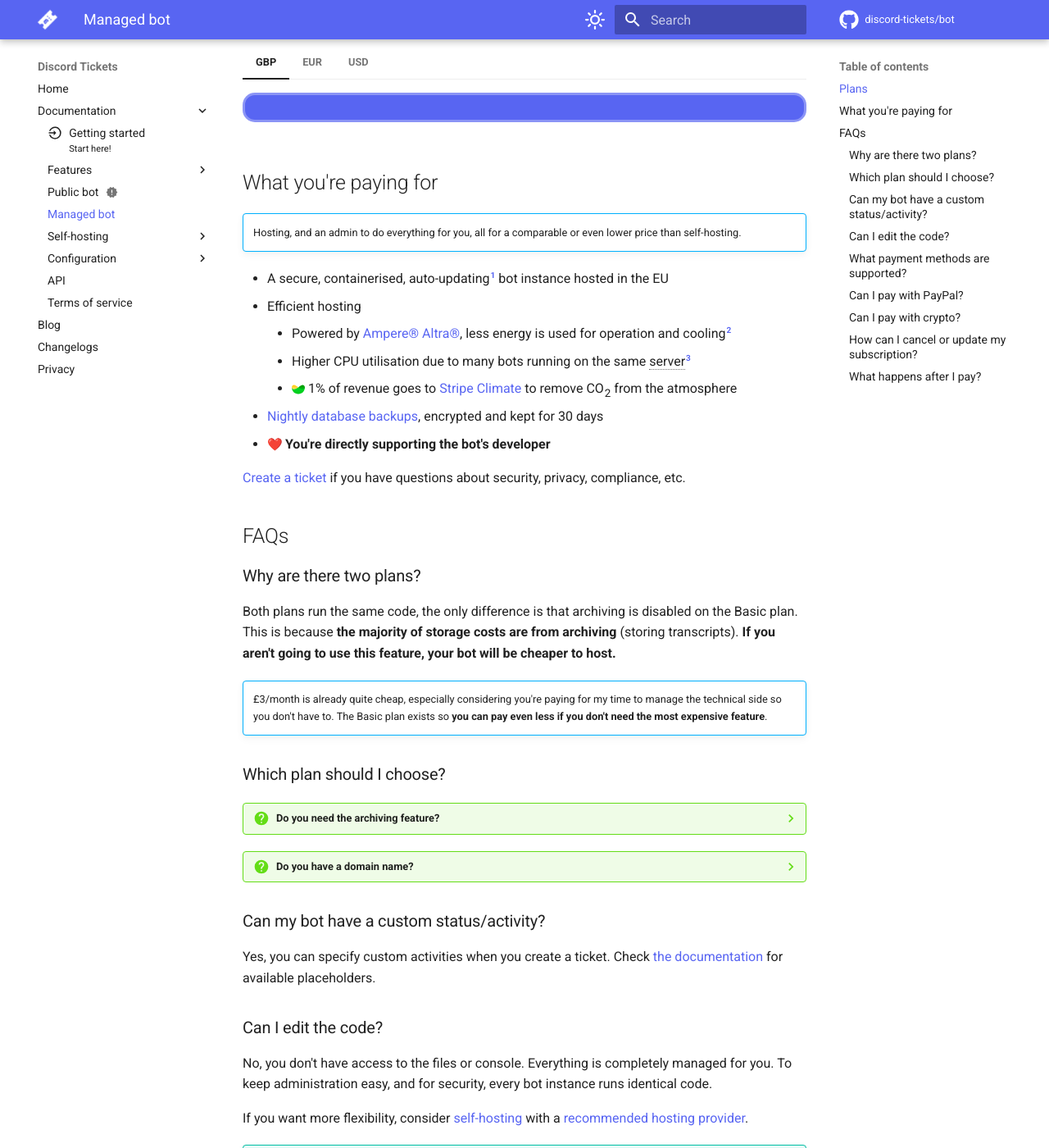
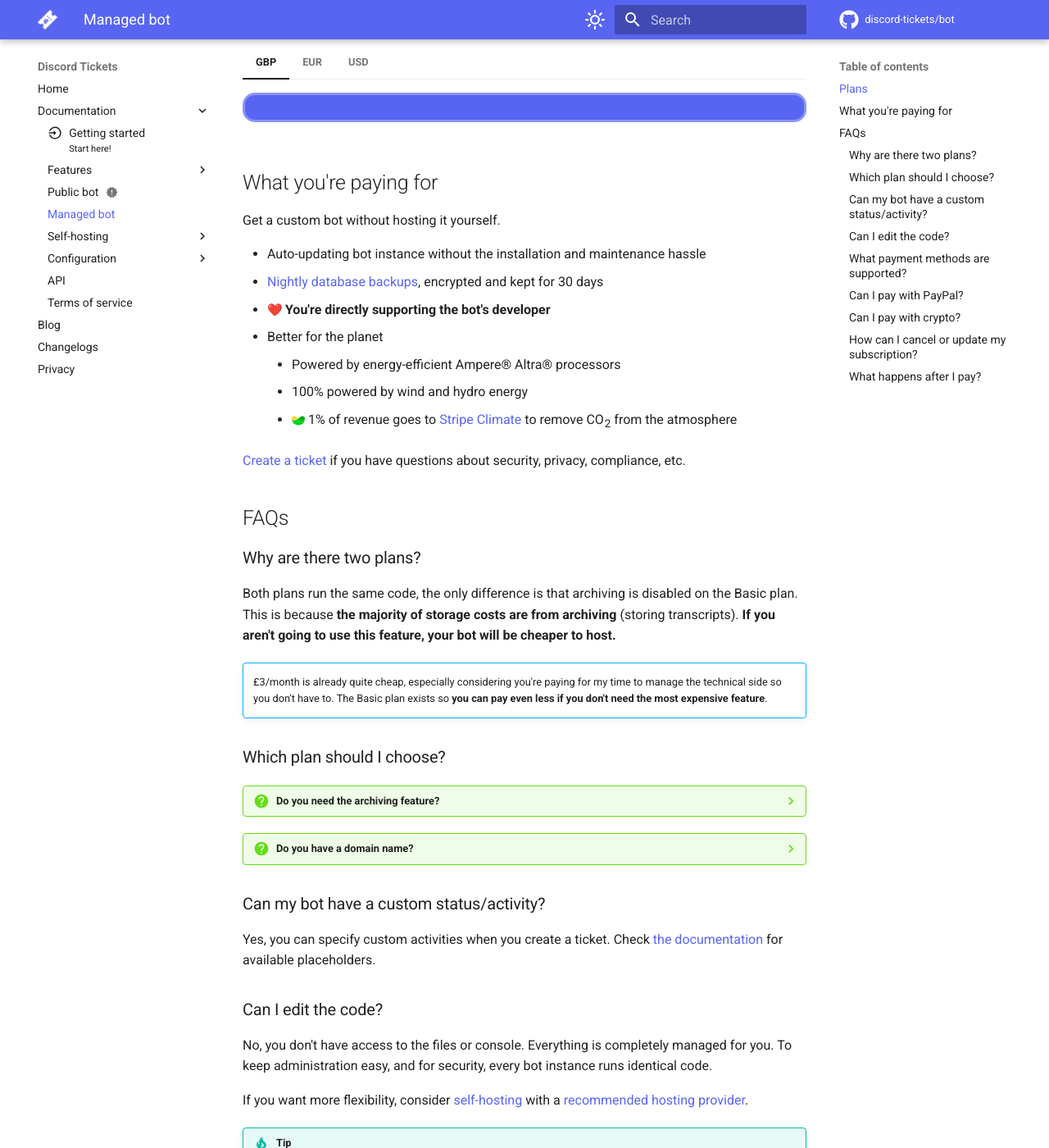
Before and after one commit to discord-tickets/docs, an MkDocs documentation site: the page built from docs/managed.md, in a window 1280 px wide and 1400 px high, scrolled down 307 px. Shown: the whole window at 82% size. Built offline with MkDocs 1.6.1 and Material for MkDocs 9.7.7, drawn with Linux system fonts in a browser that asks for light colours; emoji names are drawn with the system emoji font; comment, search, counter and statistics services are not loaded; some of the changed text lies outside the part shown.

Commit message:
Theme fixes, content improvements, fix analytics

```diff
--- a/docs/managed.md
+++ b/docs/managed.md
@@ -39,13 +39,14 @@
 
 ## What you're paying for
 
-!!! abstract ""
-    Hosting, and an admin to do everything for you, all for a comparable or even lower price than self-hosting.
+Get a custom bot without hosting it yourself.
 
-- A secure, containerised, auto-updating[^1] bot instance hosted in the EU
-- Efficient hosting
-    - Powered by [Ampere® Altra®](https://amperecomputing.com/briefs/ampere-altra-family-product-brief), less energy is used for operation and cooling[^2]
-    - Higher CPU utilisation due to many bots running on the same server[^3]
+- Auto-updating bot instance without the installation and maintenance hassle
+- [Nightly database backups](https://status.eartharoid.me/), encrypted and kept for 30 days
+- :heart: **You're directly supporting the bot's developer**
+- Better for the planet
+    - Powered by energy-efficient Ampere® Altra® processors
+    - 100% powered by wind and hydro energy
     - <svg xmlns="http://www.w3.org/2000/svg" viewBox="0 0 32 32"
     	style="width:auto; height:1em; vertical-align:text-bottom;">
     	<linearGradient id="StripeClimate-gradient-a" gradientUnits="userSpaceOnUse" x1="16"
@@ -72,8 +73,6 @@
     		fill="url(#StripeClimate-gradient-c)" />
     </svg>
      1% of revenue goes to [Stripe Climate](https://stripe.com/climate) to remove CO~2~ from the atmosphere <!--CO₂-->
-- [Nightly database backups](https://status.eartharoid.me/), encrypted and kept for 30 days
-- :heart: **You're directly supporting the bot's developer**
 
 [Create a ticket](https://lnk.earth/discord) if you have questions about security, privacy, compliance, etc.
 
@@ -167,7 +166,3 @@
 
 !!! question ""
     **Still have questions? Create a ticket [on Discord](https://lnk.earth/discord) for help.**
-
-[^1]: Patches are applied automatically within an hour of release; feature updates are scheduled and performed manually.
-[^2]: Compared to x86-based servers, ARM servers are more energy efficient
-[^3]: More of the available resources are used compared to an average individual installation
--- a/mkdocs.yml
+++ b/mkdocs.yml
@@ -24,10 +24,12 @@
   custom_dir: overrides/
   palette:
     - scheme: default
+      primary: custom
       toggle:
         icon: octicons/sun-16
         name: Switch to dark mode
     - scheme: slate
+      primary: custom
       toggle:
         icon: octicons/moon-16
         name: Switch to light mode
--- a/overrides/partials/footer.html
+++ b/overrides/partials/footer.html
@@ -27,42 +27,40 @@
 	{% if page.meta and page.meta.hide %}
 	{% set hidden = "hidden" if "footer" in page.meta.hide %}
 	{% endif %}
-	<nav class="md-footer__inner md-grid" aria-label="{{ lang.t('footer.title') }}" {{ hidden }}>
-
-		<!-- Link to previous page -->
+	<nav class="md-footer__inner md-grid" aria-label="{{ lang.t('footer') }}" {{ hidden }}>
 		{% if page.previous_page %}
 		{% set direction = lang.t("footer.previous") %}
 		<a href="{{ page.previous_page.url | url }}" class="md-footer__link md-footer__link--prev"
-			aria-label="{{ direction }}: {{ page.previous_page.title | e }}" rel="prev">
+			aria-label="{{ direction }}: {{ page.previous_page.title | e }}">
 			<div class="md-footer__button md-icon">
-				{% include ".icons/material/arrow-left.svg" %}
+				{% set icon = config.theme.icon.previous or "material/arrow-left" %}
+				{% include ".icons/" ~ icon ~ ".svg" %}
 			</div>
 			<div class="md-footer__title">
+				<span class="md-footer__direction">
+					{{ direction }}
+				</span>
 				<div class="md-ellipsis">
-					<span class="md-footer__direction">
-						{{ direction }}
-					</span>
 					{{ page.previous_page.title }}
 				</div>
 			</div>
 		</a>
 		{% endif %}
-
-		<!-- Link to next page -->
 		{% if page.next_page %}
 		{% set direction = lang.t("footer.next") %}
 		<a href="{{ page.next_page.url | url }}" class="md-footer__link md-footer__link--next"
-			aria-label="{{ direction }}: {{ page.next_page.title | e }}" rel="next">
+			aria-label="{{ direction }}: {{ page.next_page.title | e }}">
 			<div class="md-footer__title">
+				<span class="md-footer__direction">
+					{{ direction }}
+				</span>
 				<div class="md-ellipsis">
-					<span class="md-footer__direction">
-						{{ direction }}
-					</span>
 					{{ page.next_page.title }}
 				</div>
 			</div>
 			<div class="md-footer__button md-icon">
-				{% include ".icons/material/arrow-right.svg" %}
+				{% set icon = config.theme.icon.next or "material/arrow-right" %}
+				{% include ".icons/" ~ icon ~ ".svg" %}
 			</div>
 		</a>
 		{% endif %}
--- a/overrides/stylesheets/extra.css
+++ b/overrides/stylesheets/extra.css
@@ -2,6 +2,7 @@
 	/*
 	https://github.com/squidfunk/mkdocs-material/blob/master/src/assets/stylesheets/main/_colors.scss
 	*/
+	--md-typeset-a-color: #5865F2 !important;
 	--md-primary-fg-color: #5865F2;
 	--md-primary-fg-color--light: #7289DA;
 	--md-primary-fg-color--dark: #424CB8;
```
Also changed, not shown: docs/self-hosting/troubleshooting.md (+6 -7 lines), mkdocs.insiders.yml (+5 -2 lines).
